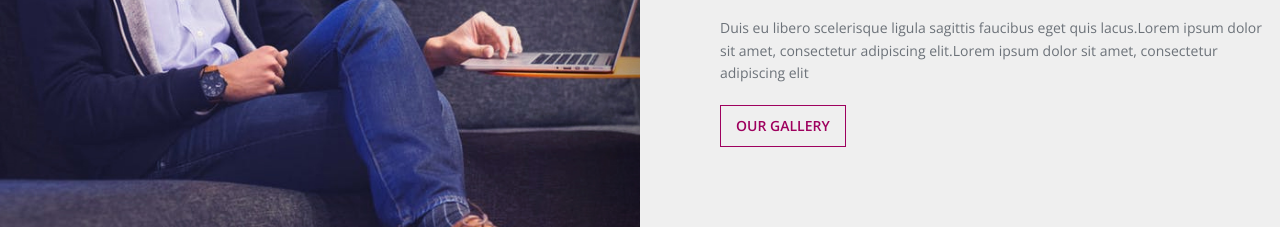
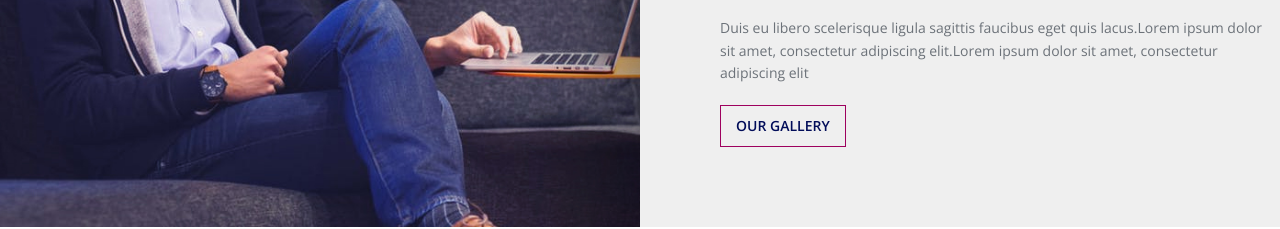
Before and after one commit to rgo-accounting/rgo-accounting.github.io, a plain HTML site: page index.html in a window 1280 px wide. Shown: the part 1443-1672 px from the top of the page. Drawn offline with nearby package versions, Linux system fonts and the light colour scheme; files whose address does not match are found by name.

Commit message:
Update main.css

```diff
--- a/css/main.css
+++ b/css/main.css
@@ -35,7 +35,7 @@ h5 {
 }
 .btn {
 	background-color: transparent;
-	color: #9e015e;
+	color: #020d59;
 	font-size: 14px;
 	font-weight: 600;
 	border: 0;
```
